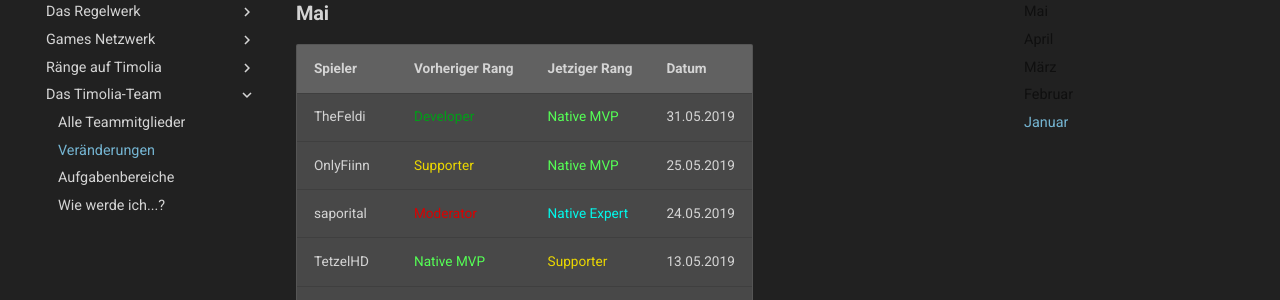
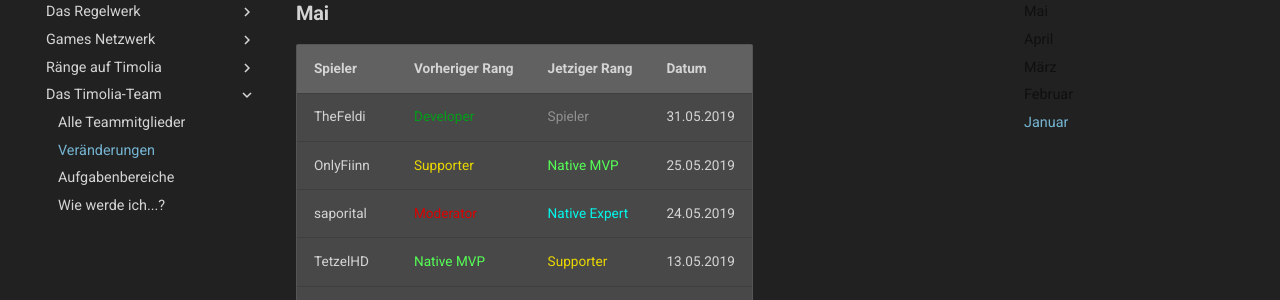
Before and after one commit to TimoliaDE/HowTo, an MkDocs documentation site: the page built from docs/team/changes.md, in a window 1280 px wide and 900 px high, scrolled down 7701 px. Shown: the part 152-452 px from the top of the window. Built offline with MkDocs 1.6.1 and Material for MkDocs 9.7.7, drawn with Linux system fonts in a browser that asks for light colours; old or Windows-style settings are respelled for this version of MkDocs.

Commit message:
TheFeldi wurde Spieler, nicht Native

```diff
--- a/docs/team/changes.md
+++ b/docs/team/changes.md
@@ -180,7 +180,7 @@ Hier werden alle Aus- und Eintritte bzw. Beförderungen und Degradierungen aufge
 ###  <strong>Mai</strong>
 | Spieler | Vorheriger Rang | Jetziger Rang | Datum |
 | ------ | ------ | ------ | ------ |
-| TheFeldi | <span class='developer'>Developer</span> | <span class='mvp'>Native MVP</span> | 31.05.2019 |
+| TheFeldi | <span class='developer'>Developer</span> | <span class='user'>Spieler</span> | 31.05.2019 |
 | OnlyFiinn | <span class='supporter'>Supporter</span> | <span class='mvp'>Native MVP</span> | 25.05.2019 |
 | saporital | <span class='moderator'>Moderator</span> | <span class='expert'>Native Expert</span> | 24.05.2019 |
 | TetzelHD | <span class='mvp'>Native MVP</span> | <span class='supporter'>Supporter</span> | 13.05.2019 |
```
